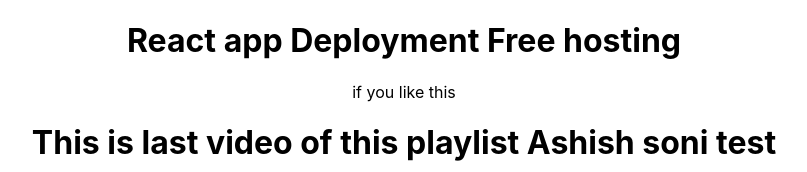
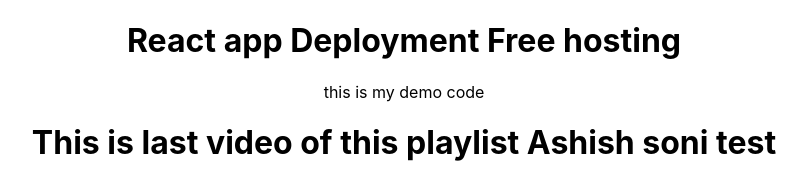
Before and after one commit to ashishsoni0927/React-Deployment, a React (Create React App) app: page / in a window 1280 px wide. Shown: the top 172 px of the page, without its empty margins (236-1043 px from the left). Built offline with nearby package versions, Linux system fonts and the light colour scheme.

Commit message:
Update App.js
demo

```diff
--- a/src/App.js
+++ b/src/App.js
@@ -4,7 +4,7 @@
   return (
     <div className="App">
           <h1>React app Deployment Free hosting</h1>
-          <p>if you like this </p>
+          <p>this is my demo code </p>
           <h1>This is last video of this playlist Ashish soni test</h1>
     </div>
   );
```
